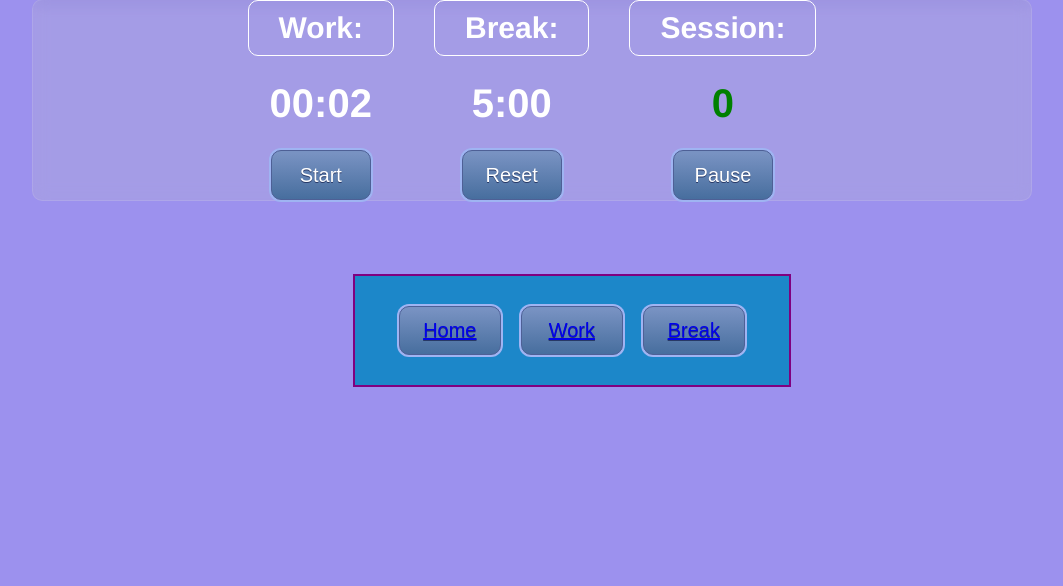
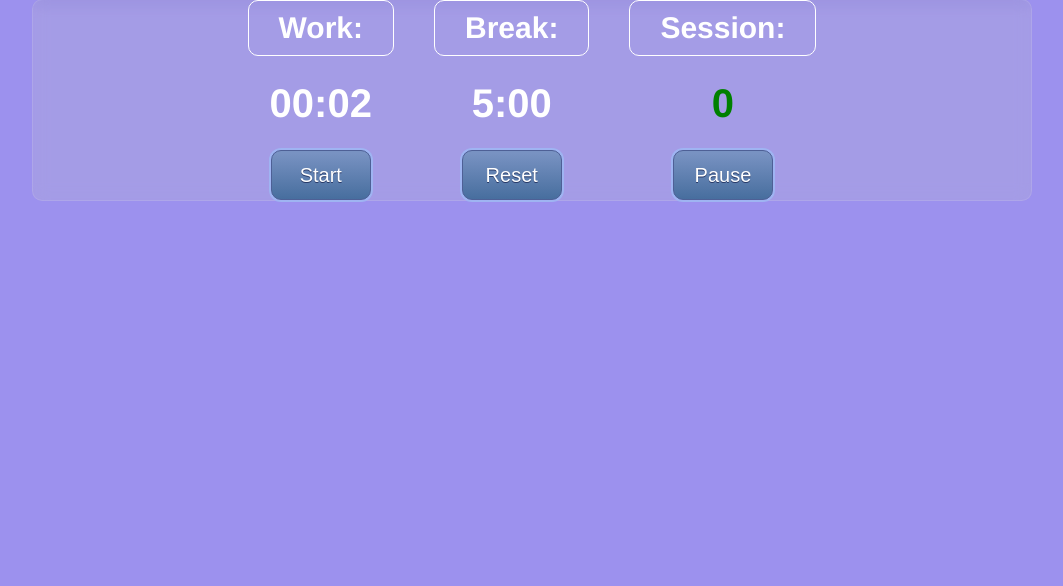
Before and after one commit to vfr9/switch-timer-group-project, a Flask app: page /work in a window 1280 px wide. Shown: the part 66-652 px from the top of the page, without its empty margins (108-1171 px from the left). Run offline with Flask 2, Linux system fonts and the light colour scheme.

Commit message:
deleted extra menu boxes

```diff
--- a/templates/break.html
+++ b/templates/break.html
@@ -106,11 +106,7 @@ grid-area:1 / 3 / 3 / 3;">Breaktime Suggestions:</p>
 </div></div>
 
 
-<div class="links">
-    <button id="link" class="linkbutton btn"><a href=/ >Home</a></button>
-    <button id="link" class="linkbutton btn"><a href=/work>Work</a></button>
-    <button id="link" class="linkbutton btn"><a href=/break>Break</a></button>
-</div>
+
 
 <div>
     <div class="break-activity"><ul style="all: revert"></ul>Options for what to do during your break:<li> go for a walk</li><li> stretch</li><li>watch tv</li><li> go chat with family and friends </li><li>eat some food</li><li>watch a funny youtube video</li><li>The sky is the limit ✨⭐</li></ul>
--- a/templates/work.html
+++ b/templates/work.html
@@ -125,11 +125,7 @@ grid-area:1 / 3 / 2 / 3;">Break:</p>
 
 
 
-<div class="links">
-  <button id="link" class="linkbutton btn"><a href=/ >Home</a></button>
-  <button id="link" class="linkbutton btn"><a href=/work>Work</a></button>
-  <button id="link" class="linkbutton btn"><a href=/break>Break</a></button>
-</div>
+
 
 
 
```
